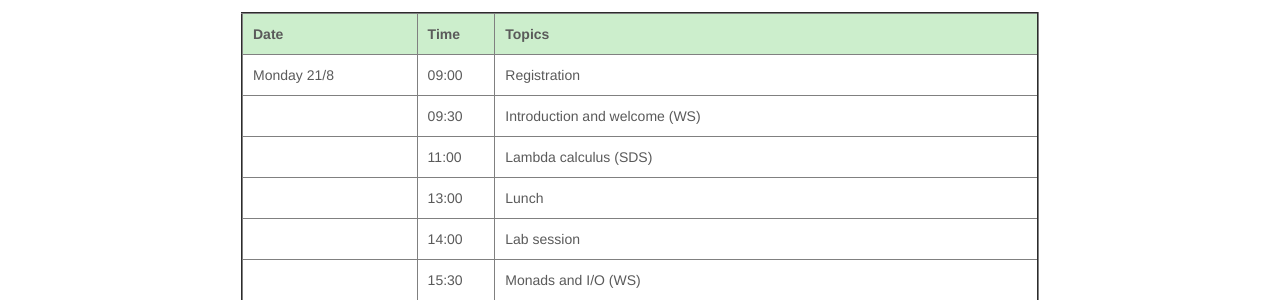
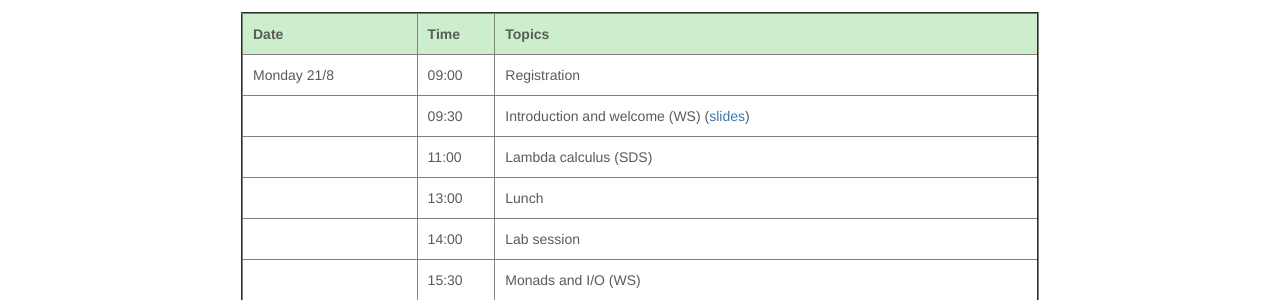
Before and after one commit to AFP-2017/AFP-2017, a Jekyll site: the page built from schedule.html, in a window 1280 px wide. Shown: the part 281-581 px from the top of the page. Built offline with Jekyll 4.4.1, drawn with Linux system fonts in a browser that asks for light colours; nearby versions of some CDN libraries.

Commit message:
Added first set of slides.

```diff
--- a/schedule.html
+++ b/schedule.html
@@ -39,7 +39,7 @@ assignments and projects.
     <tr>
       <td></td>
       <td>09:30</td>
-      <td>Introduction and welcome (WS)</td>
+      <td>Introduction and welcome (WS) (<a href="slides/01-slides.pdf">slides</a>)</td>
     </tr>
 
 
```
Also changed, not shown: 1 other file.
